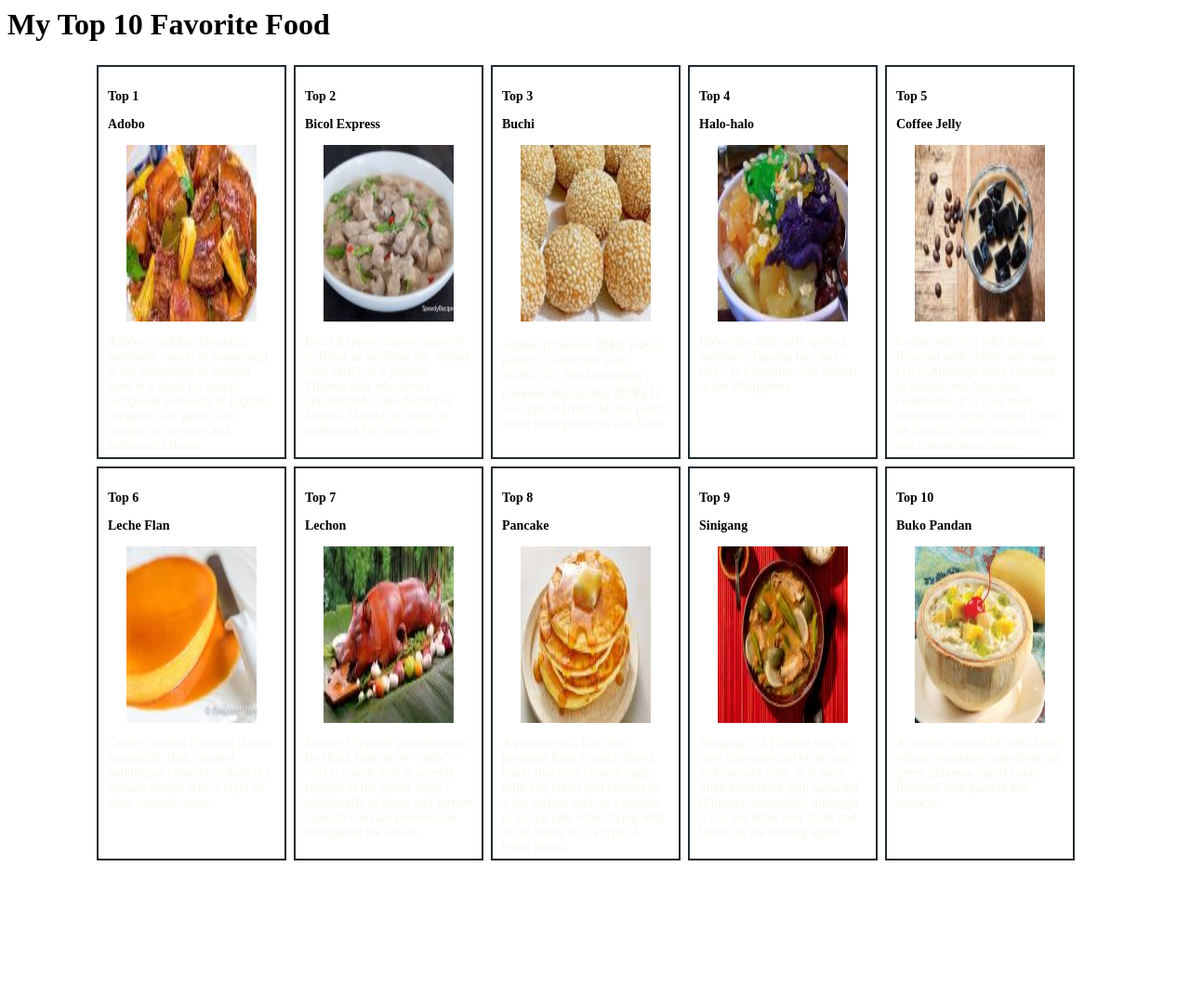
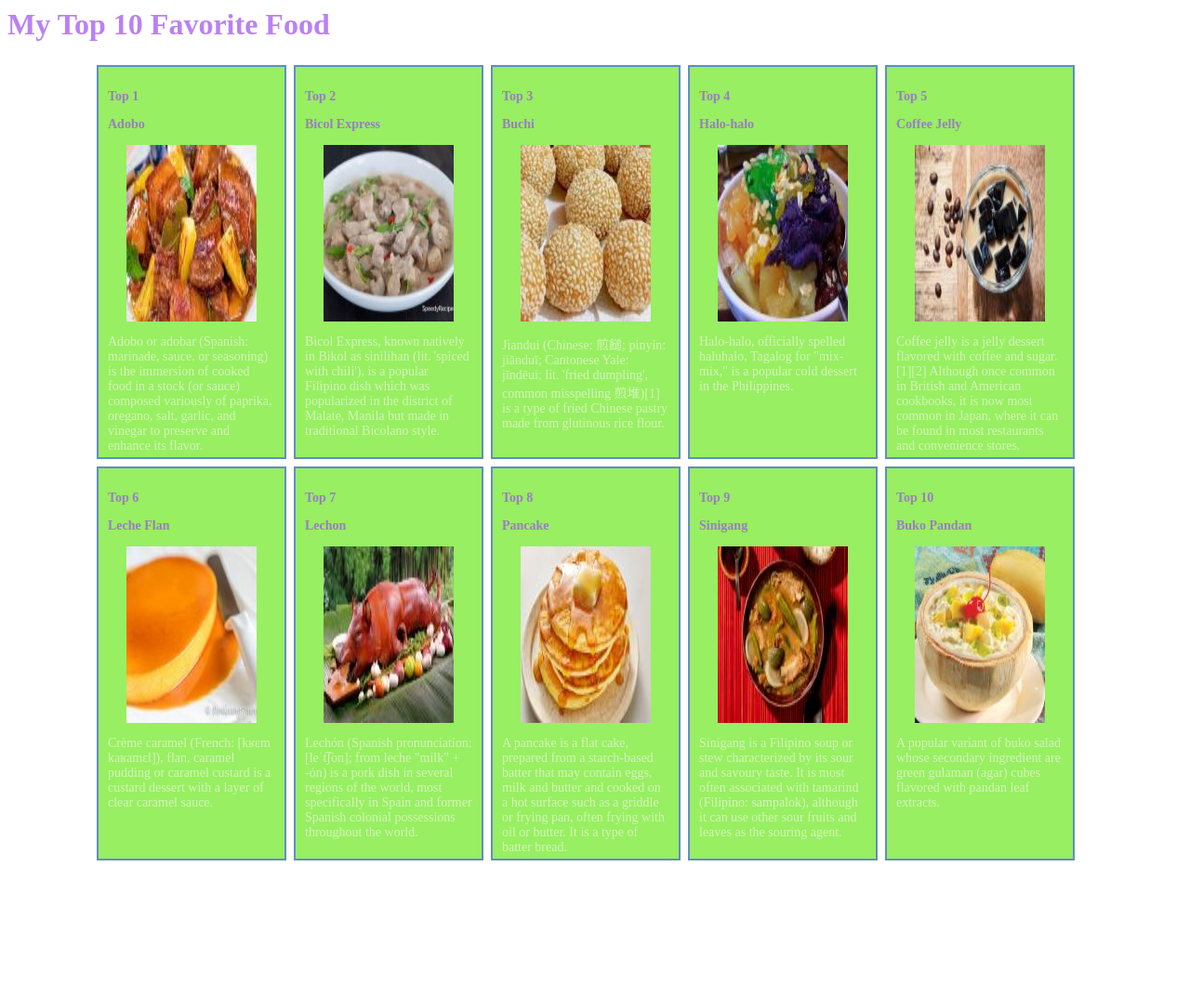
Before and after one commit to Hunnuh18/learningtask, a PHP site: page /LT3/index.html in a window 1280 px wide. Shown: the whole page at 93% size. Run offline with PHP 8.4, Linux system fonts and the light colour scheme.

Commit message:
Update Stylesheet.css

```diff
--- a/LT3/Stylesheet.css
+++ b/LT3/Stylesheet.css
@@ -3,7 +3,7 @@ Body{
     Background-repeat: no-repeat;
     Background-position: cover;
     background-size: cover;
-    color:rgba (241, 247, 226, .70);
+    color:rgba(157, 75, 239, 0.7);
 }
 
 
@@ -17,7 +17,7 @@ Body{
     width: 180;
     height: 400px;
     padding: 10px;
-    border: 2px solid #202B30;
+    border: 2px solid rgba(75, 100, 239, 0.7);
     margin: 4px;
     float: left;
     font-size: 14;
@@ -27,7 +27,7 @@ Body{
 }
 
 #box-one, #box-two, #box-three, #box-four, #box-five, #box-six, #box-seven, #box-eight, #box-nine, #box-ten{
-    background-color: rgba (22, 25, 59, .70);
+    background-color: rgba(108, 232, 31, 0.7);
 
 }
 .center {
```
